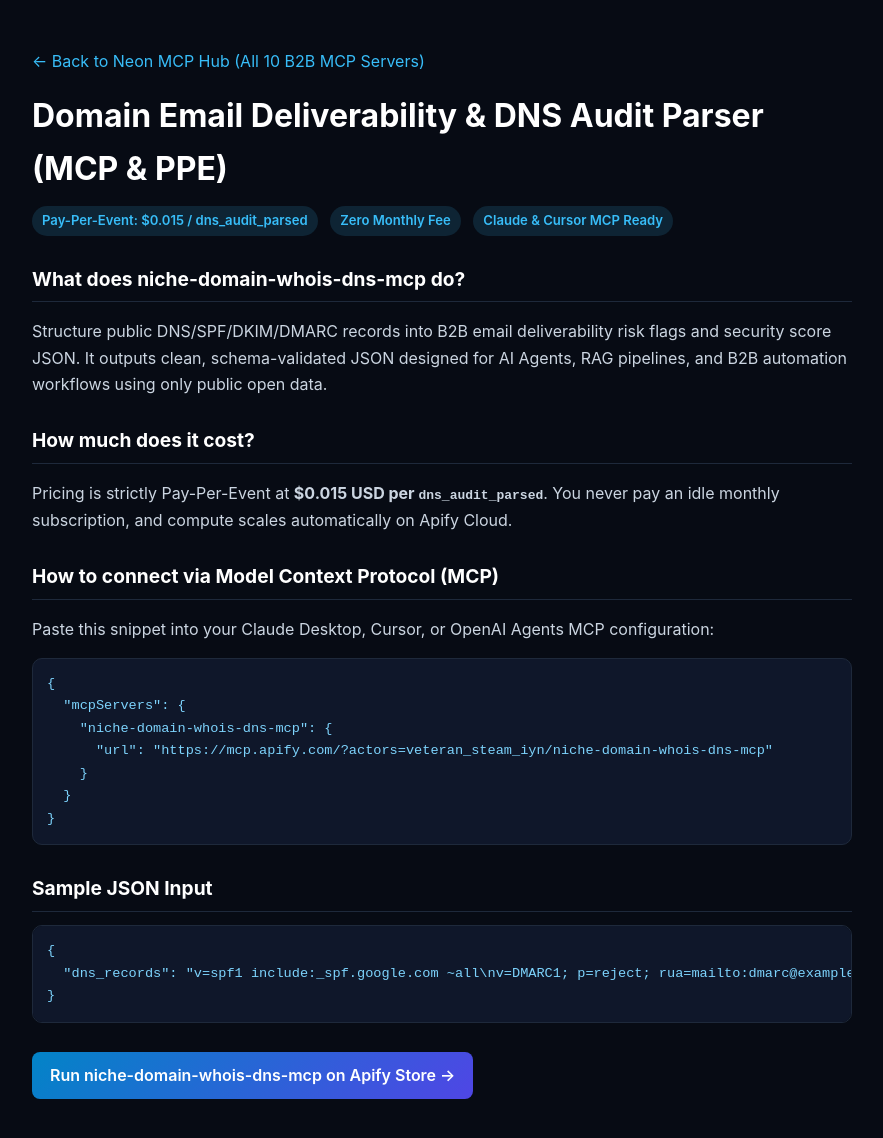
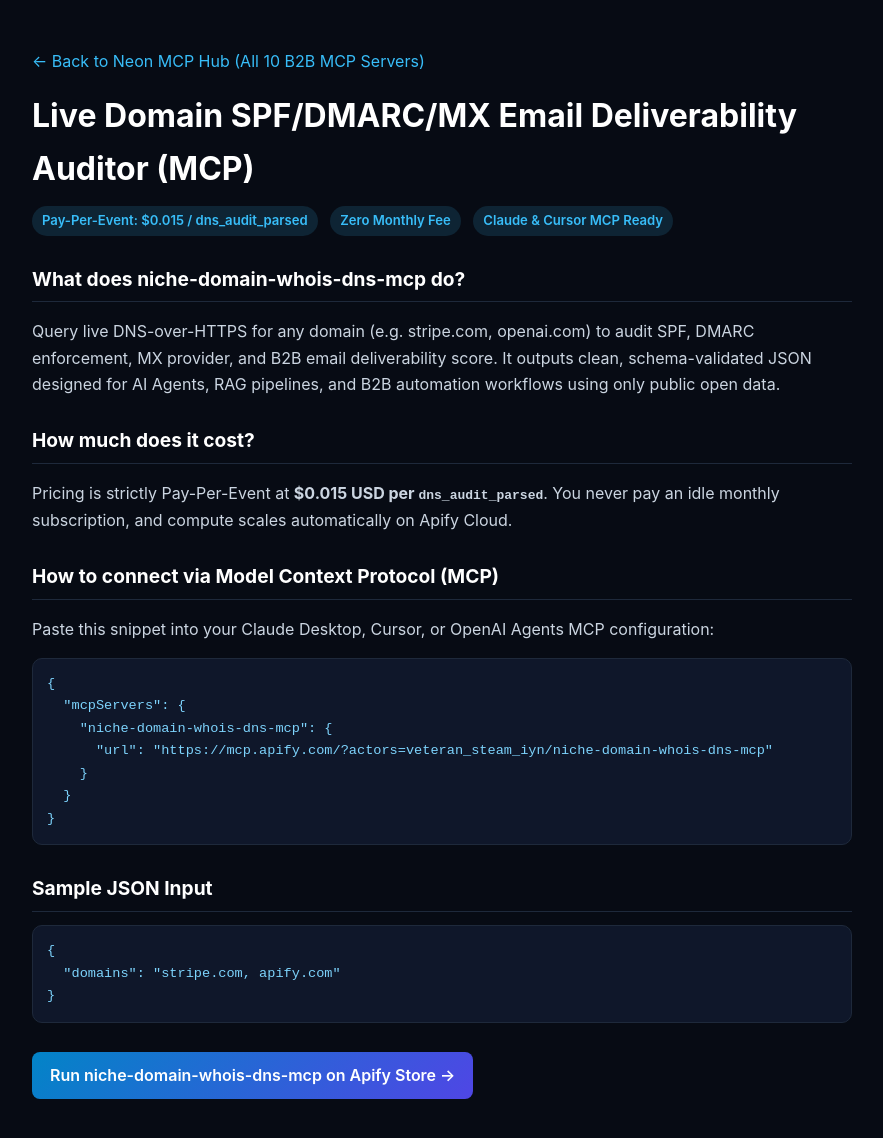
Before and after one commit to zhuangruoxiong-cpu/neon-mcp-hub, a plain HTML site: page actors/niche-domain-whois-dns-mcp.html in a window 1280 px wide. Shown: the whole page, without its empty margins (198-1081 px from the left). Drawn offline with Linux system fonts and the light colour scheme.

Commit message:
Sync v3.1 live DNS & CoinGecko API Actor docs & llms-full.txt

```diff
--- a/actors/niche-domain-whois-dns-mcp.html
+++ b/actors/niche-domain-whois-dns-mcp.html
@@ -3,10 +3,10 @@
 <head>
   <meta charset="UTF-8" />
   <meta name="viewport" content="width=device-width, initial-scale=1.0" />
-  <title>Domain Email Deliverability &amp; DNS Audit Parser (MCP &amp; PPE) — Pay-Per-Event MCP Server | Neon MCP Hub</title>
-  <meta name="description" content="Structure public DNS/SPF/DKIM/DMARC records into B2B email deliverability risk flags and security score JSON. Only $0.015 per dns_audit_parsed via Apify MCP." />
+  <title>Live Domain SPF/DMARC/MX Email Deliverability Auditor (MCP) — Pay-Per-Event MCP Server | Neon MCP Hub</title>
+  <meta name="description" content="Query live DNS-over-HTTPS for any domain (e.g. stripe.com, openai.com) to audit SPF, DMARC enforcement, MX provider, and B2B email deliverability score. Only $0.015 per dns_audit_parsed via Apify MCP." />
   <link rel="canonical" href="https://zhuangruoxiong-cpu.github.io/neon-mcp-hub/actors/niche-domain-whois-dns-mcp.html" />
-  <script type="application/ld+json">{"@context": "https://schema.org", "@graph": [{"@type": "SoftwareApplication", "name": "Domain Email Deliverability & DNS Audit Parser (MCP & PPE)", "applicationCategory": "DeveloperApplication", "operatingSystem": "Cloud / MCP", "description": "Structure public DNS/SPF/DKIM/DMARC records into B2B email deliverability risk flags and security score JSON.", "url": "https://zhuangruoxiong-cpu.github.io/neon-mcp-hub/actors/niche-domain-whois-dns-mcp.html", "offers": {"@type": "Offer", "price": "0.015", "priceCurrency": "USD", "description": "Pay-Per-Event pricing: $0.015 USD per dns_audit_parsed"}}, {"@type": "FAQPage", "mainEntity": [{"@type": "Question", "name": "How much does Domain Email Deliverability & DNS Audit Parser (MCP & PPE) cost?", "acceptedAnswer": {"@type": "Answer", "text": "Domain Email Deliverability & DNS Audit Parser (MCP & PPE) uses Pay-Per-Event pricing at $0.015 USD per dns_audit_parsed, with zero monthly subscription fees."}}, {"@type": "Question", "name": "How do I connect niche-domain-whois-dns-mcp to Claude Desktop or Cursor via MCP?", "acceptedAnswer": {"@type": "Answer", "text": "Add the Apify MCP Server URL https://mcp.apify.com/?actors=veteran_steam_iyn/niche-domain-whois-dns-mcp to your mcpServers JSON configuration in Claude Desktop or Cursor."}}]}]}</script>
+  <script type="application/ld+json">{"@context": "https://schema.org", "@graph": [{"@type": "SoftwareApplication", "name": "Live Domain SPF/DMARC/MX Email Deliverability Auditor (MCP)", "applicationCategory": "DeveloperApplication", "operatingSystem": "Cloud / MCP", "description": "Query live DNS-over-HTTPS for any domain (e.g. stripe.com, openai.com) to audit SPF, DMARC enforcement, MX provider, and B2B email deliverability score.", "url": "https://zhuangruoxiong-cpu.github.io/neon-mcp-hub/actors/niche-domain-whois-dns-mcp.html", "offers": {"@type": "Offer", "price": "0.015", "priceCurrency": "USD", "description": "Pay-Per-Event pricing: $0.015 USD per dns_audit_parsed"}}, {"@type": "FAQPage", "mainEntity": [{"@type": "Question", "name": "How much does Live Domain SPF/DMARC/MX Email Deliverability Auditor (MCP) cost?", "acceptedAnswer": {"@type": "Answer", "text": "Live Domain SPF/DMARC/MX Email Deliverability Auditor (MCP) uses Pay-Per-Event pricing at $0.015 USD per dns_audit_parsed, with zero monthly subscription fees."}}, {"@type": "Question", "name": "How do I connect niche-domain-whois-dns-mcp to Claude Desktop or Cursor via MCP?", "acceptedAnswer": {"@type": "Answer", "text": "Add the Apify MCP Server URL https://mcp.apify.com/?actors=veteran_steam_iyn/niche-domain-whois-dns-mcp to your mcpServers JSON configuration in Claude Desktop or Cursor."}}]}]}</script>
   <style>
     body { font-family: -apple-system, BlinkMacSystemFont, "Inter", sans-serif; background: #070b14; color: #e2e8f0; margin: 0; padding: 32px 20px 80px; line-height: 1.65; }
     .wrap { max-width: 820px; margin: 0 auto; }
@@ -22,7 +22,7 @@
 <body>
   <div class="wrap">
     <p><a href="../index.html">← Back to Neon MCP Hub (All 10 B2B MCP Servers)</a></p>
-    <h1>Domain Email Deliverability &amp; DNS Audit Parser (MCP &amp; PPE)</h1>
+    <h1>Live Domain SPF/DMARC/MX Email Deliverability Auditor (MCP)</h1>
     <div>
       <span class="pill">Pay-Per-Event: $0.015 / dns_audit_parsed</span>
       <span class="pill">Zero Monthly Fee</span>
@@ -30,7 +30,7 @@
     </div>
 
     <h2>What does niche-domain-whois-dns-mcp do?</h2>
-    <p>Structure public DNS/SPF/DKIM/DMARC records into B2B email deliverability risk flags and security score JSON. It outputs clean, schema-validated JSON designed for AI Agents, RAG pipelines, and B2B automation workflows using only public open data.</p>
+    <p>Query live DNS-over-HTTPS for any domain (e.g. stripe.com, openai.com) to audit SPF, DMARC enforcement, MX provider, and B2B email deliverability score. It outputs clean, schema-validated JSON designed for AI Agents, RAG pipelines, and B2B automation workflows using only public open data.</p>
 
     <h2>How much does it cost?</h2>
     <p>Pricing is strictly Pay-Per-Event at <strong>$0.015 USD per <code>dns_audit_parsed</code></strong>. You never pay an idle monthly subscription, and compute scales automatically on Apify Cloud.</p>
@@ -47,7 +47,7 @@
 
     <h2>Sample JSON Input</h2>
     <pre>{
-  &quot;dns_records&quot;: &quot;v=spf1 include:_spf.google.com ~all\nv=DMARC1; p=reject; rua=mailto:dmarc@example.com&quot;
+  &quot;domains&quot;: &quot;stripe.com, apify.com&quot;
 }</pre>
 
     <a class="cta" href="https://apify.com/veteran_steam_iyn/niche-domain-whois-dns-mcp" target="_blank" rel="noopener">Run niche-domain-whois-dns-mcp on Apify Store →</a>
```
Also changed, not shown: actors/niche-crypto-token-unlock-mcp.html (+6 -6 lines), llms-full.txt.
